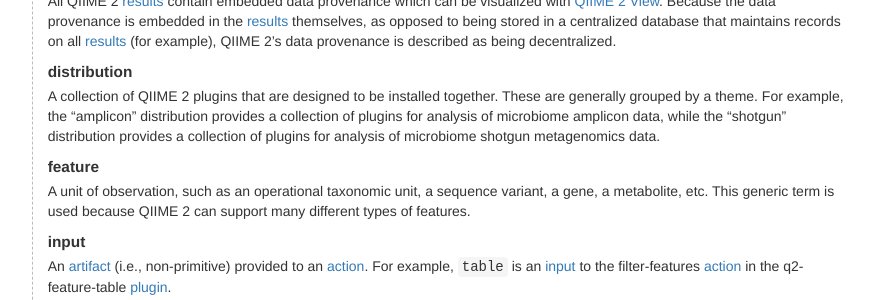
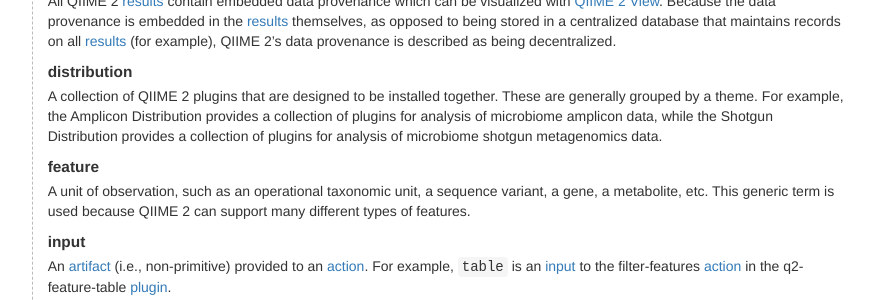
Before and after one commit to qiime2/docs, a Sphinx documentation site: the page built from source/glossary.rst, in a window 1280 px wide and 900 px high, scrolled down 613 px. Shown: the part 172-472 px from the top of the window, without its empty margins (277-1151 px from the left). Built offline with Sphinx 7.4.7, drawn with Linux system fonts in a browser that asks for light colours; pages that are not in the unit, such as notebooks, are missing from menus; the version number could not be read and is left out.

Commit message:
edit for consistency with my other edits

```diff
--- a/source/glossary.rst
+++ b/source/glossary.rst
@@ -62,8 +62,8 @@
    distribution
      A collection of QIIME 2 plugins that are designed to be installed
      together. These are generally grouped by a theme. For example, the
-     "amplicon" distribution provides a collection of plugins for analysis of
-     microbiome amplicon data, while the "shotgun" distribution provides a
+     Amplicon Distribution provides a collection of plugins for analysis of
+     microbiome amplicon data, while the Shotgun Distribution provides a
      collection of plugins for analysis of microbiome shotgun metagenomics
      data.
 
```
